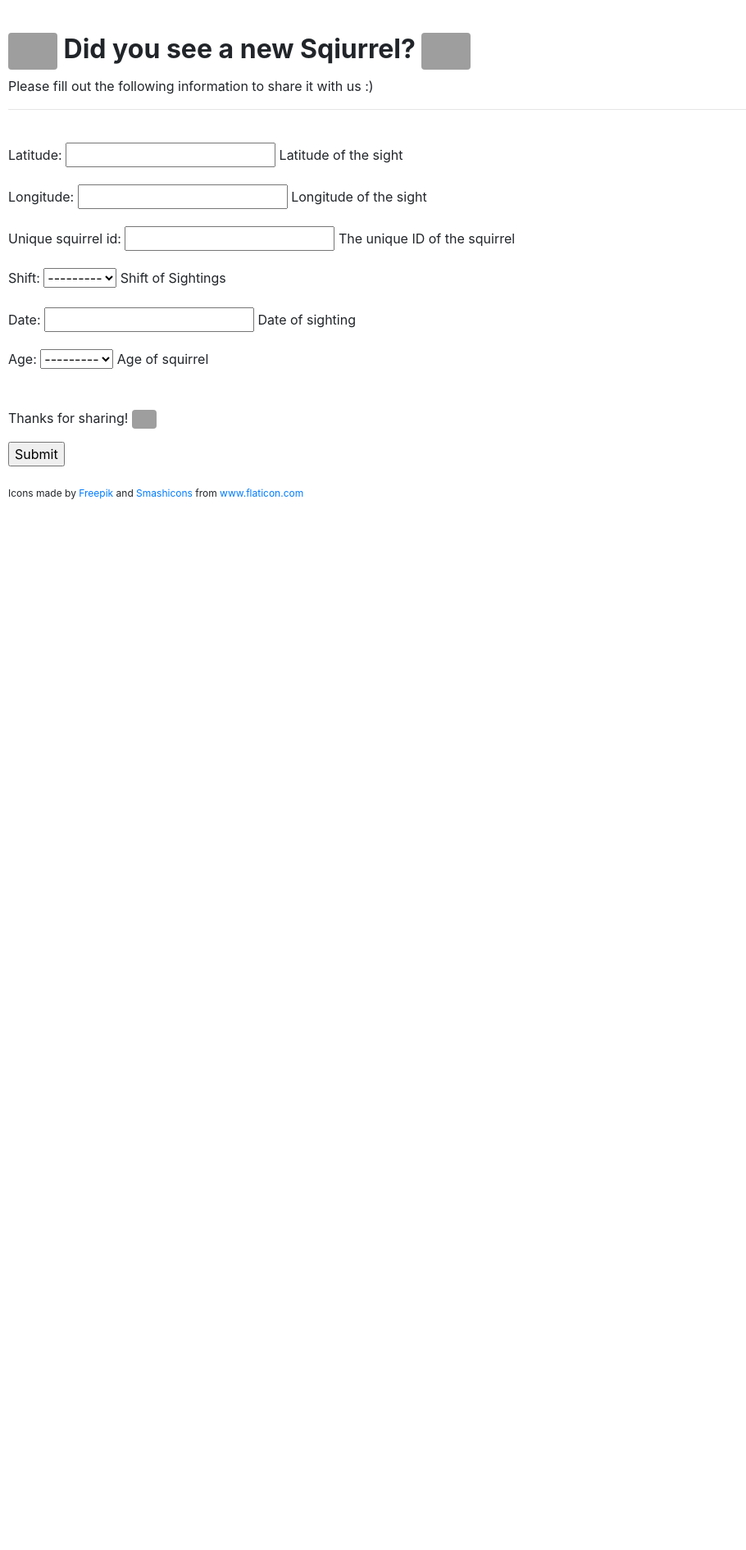
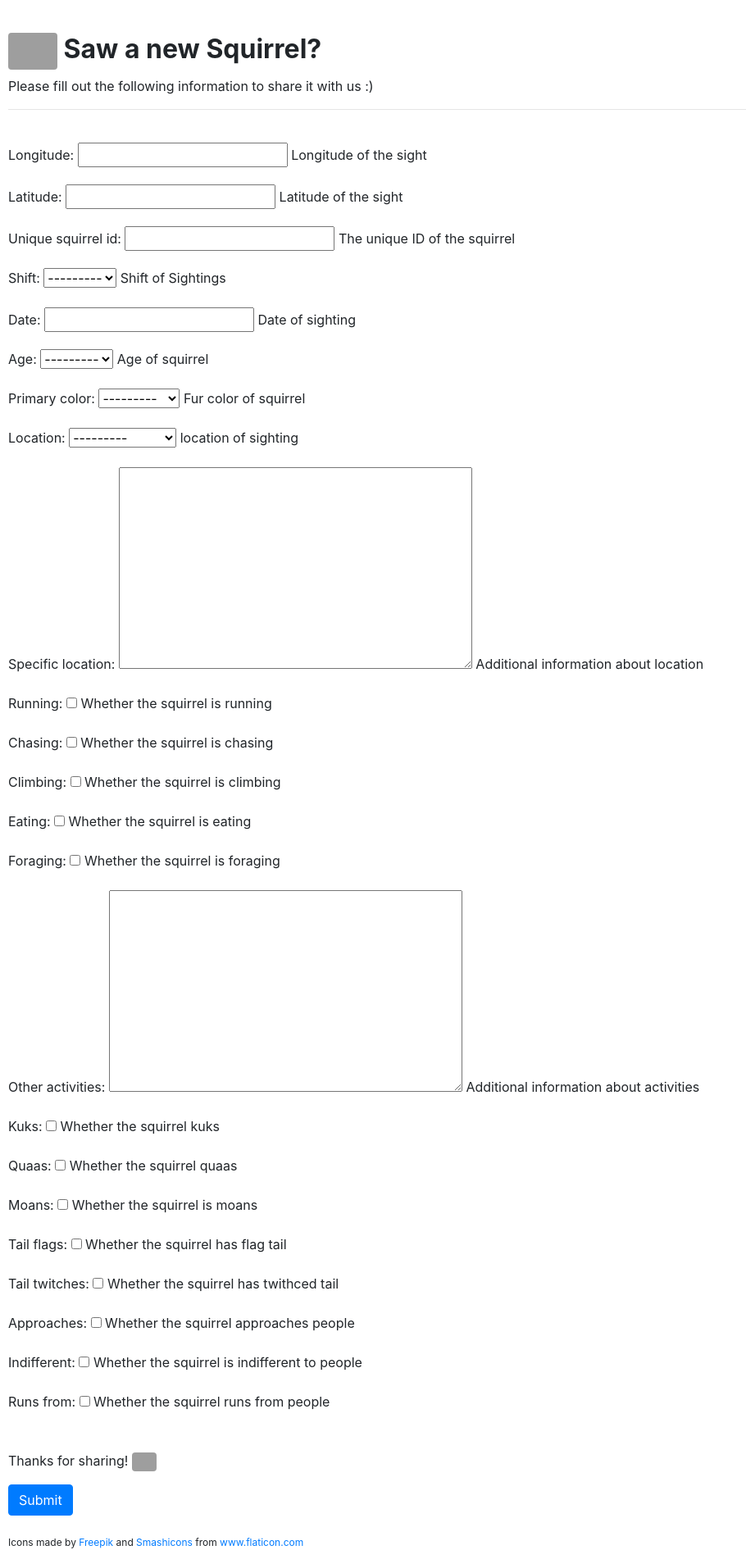
Before and after one commit to xw2780/project_Xinru_Siming, a Django app: page /sightings/add/ in a window 1280 px wide. Shown: the whole page at 82% size, without its empty margins (0-910 px from the left). Before the commit the page ends 609 px from the top, so only its background shows below. Run offline with Django 3.2, Linux system fonts and the light colour scheme; some libraries are stand-ins or nearby versions; grey boxes are pictures that could not be loaded.

Commit message:
Optimize the add page and change the forms.py

```diff
--- a/squirrel/forms.py
+++ b/squirrel/forms.py
@@ -6,3 +6,8 @@ class SquirrelForm(ModelForm):
         model = Squirrel
        # fields = '__all__'
         fields = ['latitude','longitude','unique_squirrel_id','shift','date','age']
+
+class SquirrelFormAll(ModelForm):
+    class Meta:
+        model = Squirrel
+        fields = '__all__'
--- a/squirrel/templates/squirrel/add.html
+++ b/squirrel/templates/squirrel/add.html
@@ -1,7 +1,8 @@
+
 <!doctype html>
 <html>
         <head>
-                <title>Squirrel Tracker: Add a Squirrel Sight</title>
+                <title>Add a New Squirrel Sight</title>
 		<link rel="stylesheet" href="https://maxcdn.bootstrapcdn.com/bootstrap/4.0.0/css/bootstrap.min.css"
  integrity="sha384-Gn5384xqQ1aoWXA+058RXPxPg6fy4IWvTNh0E263XmFcJlSAwiGgFAW/dAiS6JXm" crossorigin="anonymous">
         </head>
@@ -9,7 +10,7 @@
 <style>body{padding-left:10px; padding-right:10px;}</style>
 		<p>
 		<br>
-		<strong><h2><img src="https://image.flaticon.com/icons/svg/604/604239.svg" style="width:60px" class="rounded" alt="..." >   Did you see a new Sqiurrel?    <img src="https://image.flaticon.com/icons/svg/1230/1230876.svg" style="width:60px" class="rounded" alt="..." ></strong>
+		<strong><h2><img src=" https://image.flaticon.com/icons/svg/2291/2291277.svg" style="width:60px" class="rounded" alt="..." >   Saw a new Squirrel? </strong>
 		</h2>
 		<p>Please fill out the following information to share it with us :)</p>
 		<hr>
@@ -19,9 +20,9 @@
                         {{form.as_p}}
                         <br>
 			<p>Thanks for sharing! <img src="https://image.flaticon.com/icons/svg/1140/1140163.svg" style="width:30px" class="rounded" alt="..." ></p>
-                        <input type="submit" name="add">
+                        <input class = "btn btn-primary" type = "submit" name = "add">
 			<br>
-                </form>
+		</form>
 		<br>
 		<div style=font-size:12px>Icons made by <a href="https://www.flaticon.com/authors/freepik" title="Freepik">Freepik</a> and <a href="https://www.flaticon.com/authors/smashicons" title="Smashicons">Smashicons</a> from <a href="https://www.flaticon.com/" title="Flaticon">www.flaticon.com</a></div>
         </body>
--- a/squirrel/templates/squirrel/update.html
+++ b/squirrel/templates/squirrel/update.html
@@ -20,7 +20,7 @@
                         {{form.as_p}}
                         <br>
                         <p>Thanks for info! <img src="https://image.flaticon.com/icons/svg/1140/1140163.svg" style="width:30px" class="rounded" alt="..." ></p>
-                        <input type="submit" name="save">
+                        <input class = "btn btn-primary" type="submit" name="save">
                         <br>
                 </form>
                 <br>
--- a/squirrel/views.py
+++ b/squirrel/views.py
@@ -11,6 +11,7 @@ from django.shortcuts import redirect
 
 from .models import Squirrel
 from .forms import SquirrelForm
+from .forms import SquirrelFormAll
 
 # Create your views here.
 def homepage_view(request):
@@ -36,14 +37,14 @@ def map_view(request):
 def add_view(request):
     #squirrels = Squirrel.objects.all()
     if request.method == 'POST':
-        form = SquirrelForm(request.POST)
+        form = SquirrelFormAll(request.POST)
         if form.is_valid():
             form.save()
             return redirect(f'/sightings/')
         else:
             return JsonResponse({'errors': form.errors}, status=400)
     else:
-        form = SquirrelForm()
+        form = SquirrelFormAll()
 
     context = {
             'form':form,
```
Also changed, not shown: 1 other file.
